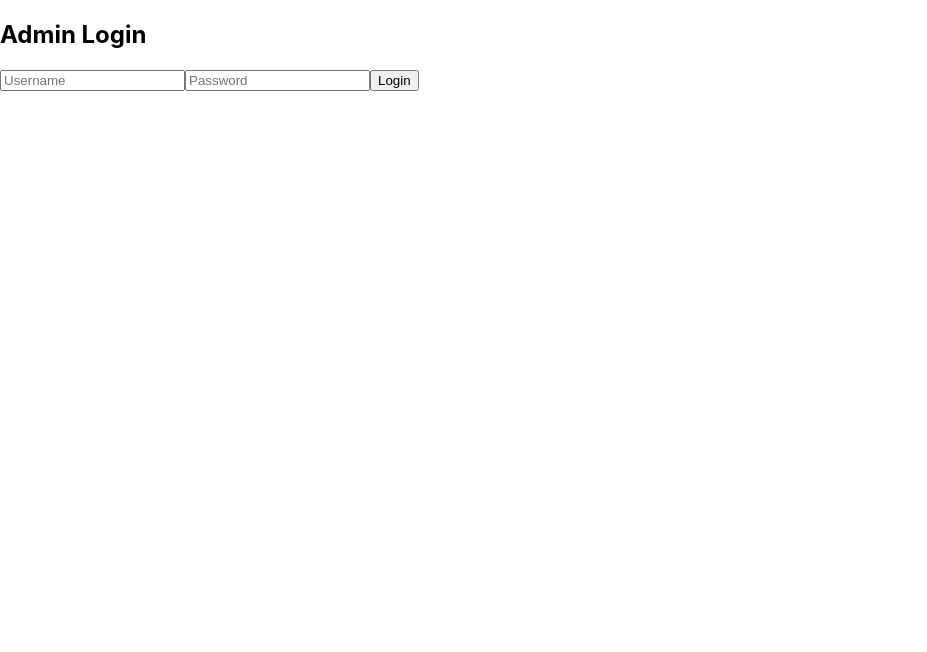
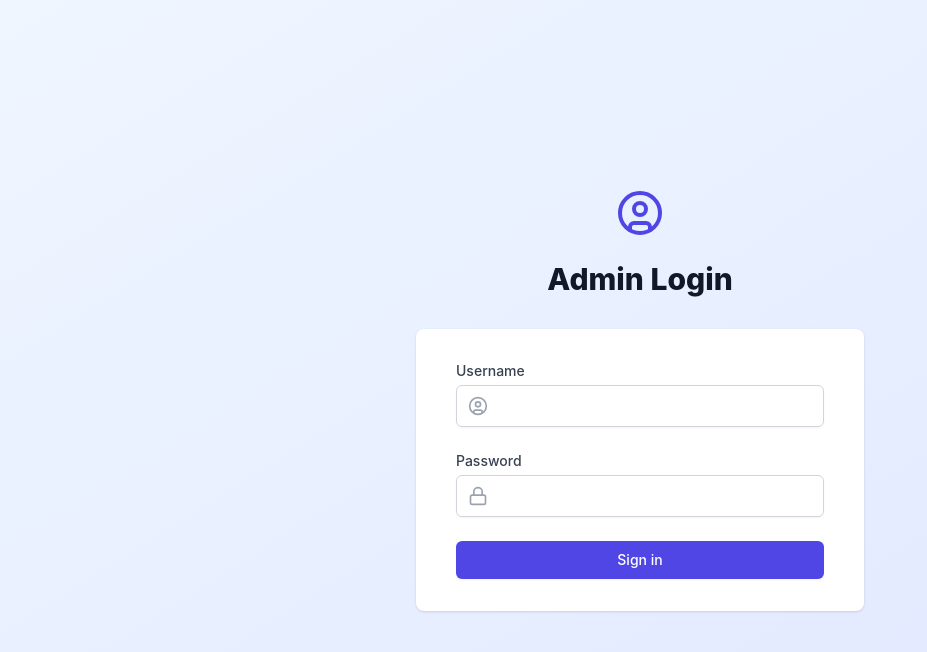
Before and after one commit to UtsavAdhikari3/SmartPark, a React (Create React App) app in the folder parking-management-frontend/: page /login in a window 1280 px wide. Shown: the top 652 px of the page, without its empty margins (0-927 px from the left). Built offline with nearby package versions, Linux system fonts and the light colour scheme.

Commit message:
added landing page and login component

```diff
--- a/parking-management-frontend/package.json
+++ b/parking-management-frontend/package.json
@@ -5,6 +5,7 @@
   "dependencies": {
     "axios": "^1.7.9",
     "cra-template": "1.2.0",
+    "lucide-react": "^0.469.0",
     "moment": "^2.30.1",
     "react": "^19.0.0",
     "react-dom": "^19.0.0",
@@ -35,5 +36,8 @@
       "last 1 firefox version",
       "last 1 safari version"
     ]
+  },
+  "devDependencies": {
+    "tailwindcss": "^3.4.17"
   }
 }
--- a/parking-management-frontend/src/App.js
+++ b/parking-management-frontend/src/App.js
@@ -1,22 +1,47 @@
-import React from 'react';
-import { BrowserRouter as Router, Routes, Route, Navigate } from 'react-router-dom';
-import AdminLogin from './components/AdminLogin';
-import Home from './components/Home';
-import ParkingLog from './components/ParkingLog';
-import UploadImage from './components/UploadImage';
-import SearchVehicle from './components/SearchVehicle';
-import ProtectedRoutes from './components/ProtectedRoutes';
+import React from "react";
+import {
+  BrowserRouter as Router,
+  Routes,
+  Route,
+  Navigate,
+} from "react-router-dom";
+import LandingPage from "./components/LandingPage";
+import LoginForm from "./components/LoginForm";
+import Home from "./components/Home";
+import ParkingLog from "./components/ParkingLog";
+import UploadImage from "./components/UploadImage";
+import SearchVehicle from "./components/SearchVehicle";
+import ProtectedRoutes from "./components/ProtectedRoutes";
+import { adminLogin } from "./services/apiService";
 
 const App = () => {
+  const handleAdminLogin = async (username, password) => {
+    // Your existing admin login logic here
+    const { token } = await adminLogin(username, password);
+    localStorage.setItem("token", `Bearer ${token}`);
+  };
+
+  const handleUserLogin = async (username, password) => {
+    console.log("User login");
+  };
+
   return (
     <Router>
       <Routes>
         {/* Public Routes */}
-        <Route path="/login" element={<AdminLogin />} />
+        <Route path="/" element={<LandingPage />} />
+        <Route
+          path="/login"
+          element={<LoginForm isAdmin={true} onSubmit={handleAdminLogin} />}
+        />
+        <Route
+          path="/user-login"
+          element={<LoginForm isAdmin={false} onSubmit={handleUserLogin} />}
+        />
 
         {/* Protected Routes */}
         <Route
-          path="/"
+          path="/dashboard"
           element={
             <ProtectedRoutes>
               <Home />
@@ -39,14 +64,17 @@ const App = () => {
             </ProtectedRoutes>
           }
         />
-        <Route path="/search"
-        element={<ProtectedRoutes>
-          <SearchVehicle/>
-        </ProtectedRoutes>}
-        ></Route>
+        <Route
+          path="/search"
+          element={
+            <ProtectedRoutes>
+              <SearchVehicle />
+            </ProtectedRoutes>
+          }
+        />
 
-        {/* Default Route */}
-        <Route path="*" element={<Navigate to="/login" />} />
+        {/* Catch-all route */}
+        <Route path="*" element={<Navigate to="/" />} />
       </Routes>
     </Router>
   );
--- a/parking-management-frontend/src/components/AdminLogin.js
+++ b/parking-management-frontend/src/components/AdminLogin.js
@@ -1,27 +1,30 @@
-import React, { useState } from 'react';
-import { useNavigate } from 'react-router-dom';
-import { adminLogin } from '../services/apiService';
+import React, { useState } from "react";
+import { useNavigate } from "react-router-dom";
+import { adminLogin } from "../services/apiService";
 
 const AdminLogin = () => {
-  const [username, setUsername] = useState('');
-  const [password, setPassword] = useState('');
-  const [error, setError] = useState('');
+  const [username, setUsername] = useState("");
+  const [password, setPassword] = useState("");
+  const [error, setError] = useState("");
   const navigate = useNavigate();
 
   const handleLogin = async (e) => {
     e.preventDefault();
     try {
       const { token } = await adminLogin(username, password); // Call the login API
-      localStorage.setItem('token', `Bearer ${token}`); // Save token in localStorage
-      navigate('/'); // Redirect to the home page
+      localStorage.setItem("token", `Bearer ${token}`); // Save token in localStorage
+      navigate("/"); // Redirect to the home page
     } catch (err) {
-      setError('Invalid credentials'); // Show error message
+      setError("Invalid credentials"); // Show error message
     }
   };
 
   return (
     <div>
       <h2>Admin Login</h2>
+      <h1 className="text-6xl font-bold underline border-2 border-red-600">
+        Hello world!
+      </h1>
       <form onSubmit={handleLogin}>
         <input
           type="text"
@@ -38,7 +41,7 @@ const AdminLogin = () => {
           required
         />
         <button type="submit">Login</button>
-        {error && <p style={{ color: 'red' }}>{error}</p>}
+        {error && <p style={{ color: "red" }}>{error}</p>}
       </form>
     </div>
   );
--- /dev/null
+++ b/parking-management-frontend/src/components/LandingPage.js
@@ -0,0 +1,64 @@
+import React from "react";
+import { Link } from "react-router-dom";
+import { Car, User, UserCircle } from "lucide-react";
+
+const LandingPage = () => {
+  return (
+    <div className="min-h-screen bg-gradient-to-br from-blue-50 to-indigo-100">
+      <nav className="bg-white shadow-md">
+        <div className="max-w-7xl mx-auto px-4 sm:px-6 lg:px-8">
+          <div className="flex justify-between h-16">
+            <div className="flex items-center">
+              <Car className="h-8 w-8 text-indigo-600" />
+              <span className="ml-2 text-xl font-bold text-gray-800">
+                ParkWise
+              </span>
+            </div>
+            <div className="flex items-center space-x-4">
+              <Link
+                to="/user-login"
+                className="px-4 py-2 rounded-lg flex items-center space-x-2 text-gray-600 hover:bg-gray-100"
+              >
+                <User className="h-5 w-5" />
+                <span>User Login</span>
+              </Link>
+              <Link
+                to="/login"
+                className="px-4 py-2 bg-indigo-600 text-white rounded-lg flex items-center space-x-2 hover:bg-indigo-700"
+              >
+                <UserCircle className="h-5 w-5" />
+                <span>Admin Login</span>
+              </Link>
+            </div>
+          </div>
+        </div>
+      </nav>
+
+      <div className="max-w-7xl mx-auto px-4 sm:px-6 lg:px-8 py-20">
+        <div className="text-center">
+          <h1 className="text-4xl tracking-tight font-extrabold text-gray-900 sm:text-5xl md:text-6xl">
+            <span className="block">Smart Parking Solutions</span>
+            <span className="block text-indigo-600">for Modern Facilities</span>
+          </h1>
+          <p className="mt-3 max-w-md mx-auto text-base text-gray-500 sm:text-lg md:mt-5 md:text-xl md:max-w-3xl">
+            Streamline your parking operations with our advanced management
+            system. Real-time monitoring, automated entry/exit, and
+            comprehensive reporting.
+          </p>
+          <div className="mt-5 max-w-md mx-auto sm:flex sm:justify-center md:mt-8">
+            <div className="rounded-md shadow">
+              <Link
+                to="/login"
+                className="w-full flex items-center justify-center px-8 py-3 border border-transparent text-base font-medium rounded-md text-white bg-indigo-600 hover:bg-indigo-700 md:py-4 md:text-lg md:px-10"
+              >
+                Get Started
+              </Link>
+            </div>
+          </div>
+        </div>
+      </div>
+    </div>
+  );
+};
+
+export default LandingPage;
--- /dev/null
+++ b/parking-management-frontend/src/components/LoginForm.js
@@ -0,0 +1,118 @@
+import React, { useState } from "react";
+import { useNavigate } from "react-router-dom";
+import { UserCircle, Lock, AlertCircle } from "lucide-react";
+import { adminLogin } from "../services/apiService";
+
+const LoginForm = ({ isAdmin = true, onSubmit }) => {
+  const [username, setUsername] = useState("");
+  const [password, setPassword] = useState("");
+  const [error, setError] = useState("");
+  const navigate = useNavigate();
+
+  const handleSubmit = async (e) => {
+    e.preventDefault();
+    try {
+      const { token } = await adminLogin(username, password); // Call the login API
+      localStorage.setItem("token", `Bearer ${token}`); // Save token in localStorage
+      navigate("/dashboard"); // Redirect to the home page
+    } catch (err) {
+      setError("Invalid credentials"); // Show error message
+    }
+  };
+
+  const handleSubmit2 = async (e) => {
+    e.preventDefault();
+    try {
+      await onSubmit(username, password);
+    } catch (err) {
+      setError("Invalid credentials");
+    }
+  };
+
+  return (
+    <div className="min-h-screen bg-gradient-to-br from-blue-50 to-indigo-100 flex flex-col justify-center py-12 sm:px-6 lg:px-8">
+      <div className="sm:mx-auto sm:w-full sm:max-w-md">
+        <div className="flex justify-center">
+          <UserCircle className="h-12 w-12 text-indigo-600" />
+        </div>
+        <h2 className="mt-6 text-center text-3xl font-extrabold text-gray-900">
+          {isAdmin ? "Admin Login" : "User Login"}
+        </h2>
+      </div>
+
+      <div className="mt-8 sm:mx-auto sm:w-full sm:max-w-md">
+        <div className="bg-white py-8 px-4 shadow sm:rounded-lg sm:px-10">
+          <form className="space-y-6" onSubmit={handleSubmit}>
+            <div>
+              <label
+                htmlFor="username"
+                className="block text-sm font-medium text-gray-700"
+              >
+                Username
+              </label>
+              <div className="mt-1 relative rounded-md shadow-sm">
+                <div className="absolute inset-y-0 left-0 pl-3 flex items-center pointer-events-none">
+                  <UserCircle className="h-5 w-5 text-gray-400" />
+                </div>
+                <input
+                  id="username"
+                  type="text"
+                  value={username}
+                  onChange={(e) => setUsername(e.target.value)}
+                  required
+                  className="block w-full pl-10 pr-3 py-2 border border-gray-300 rounded-md focus:outline-none focus:ring-indigo-500 focus:border-indigo-500"
+                />
+              </div>
+            </div>
+
+            <div>
+              <label
+                htmlFor="password"
+                className="block text-sm font-medium text-gray-700"
+              >
+                Password
+              </label>
+              <div className="mt-1 relative rounded-md shadow-sm">
+                <div className="absolute inset-y-0 left-0 pl-3 flex items-center pointer-events-none">
+                  <Lock className="h-5 w-5 text-gray-400" />
+                </div>
+                <input
+                  id="password"
+                  type="password"
+                  value={password}
+                  onChange={(e) => setPassword(e.target.value)}
+                  required
+                  className="block w-full pl-10 pr-3 py-2 border border-gray-300 rounded-md focus:outline-none focus:ring-indigo-500 focus:border-indigo-500"
+                />
+              </div>
+            </div>
+
+            {error && (
+              <div className="rounded-md bg-red-50 p-4">
+                <div className="flex">
+                  <div className="flex-shrink-0">
+                    <AlertCircle className="h-5 w-5 text-red-400" />
+                  </div>
+                  <div className="ml-3">
+                    <p className="text-sm text-red-700">{error}</p>
+                  </div>
+                </div>
+              </div>
+            )}
+
+            <div>
+              <button
+                type="submit"
+                className="w-full flex justify-center py-2 px-4 border border-transparent rounded-md shadow-sm text-sm font-medium text-white bg-indigo-600 hover:bg-indigo-700 focus:outline-none focus:ring-2 focus:ring-offset-2 focus:ring-indigo-500"
+              >
+                Sign in
+              </button>
+            </div>
+          </form>
+        </div>
+      </div>
+    </div>
+  );
+};
+
+export default LoginForm;
--- /dev/null
+++ b/parking-management-frontend/tailwind.config.js
@@ -0,0 +1,8 @@
+/** @type {import('tailwindcss').Config} */
+module.exports = {
+  content: ["./src/**/*.{js,jsx,ts,tsx}"],
+  theme: {
+    extend: {},
+  },
+  plugins: [],
+};
```
Also changed, not shown: parking-management-frontend/src/index.css (+6 -3 lines), 1 other file (tests, documents, lock files or other folders).
